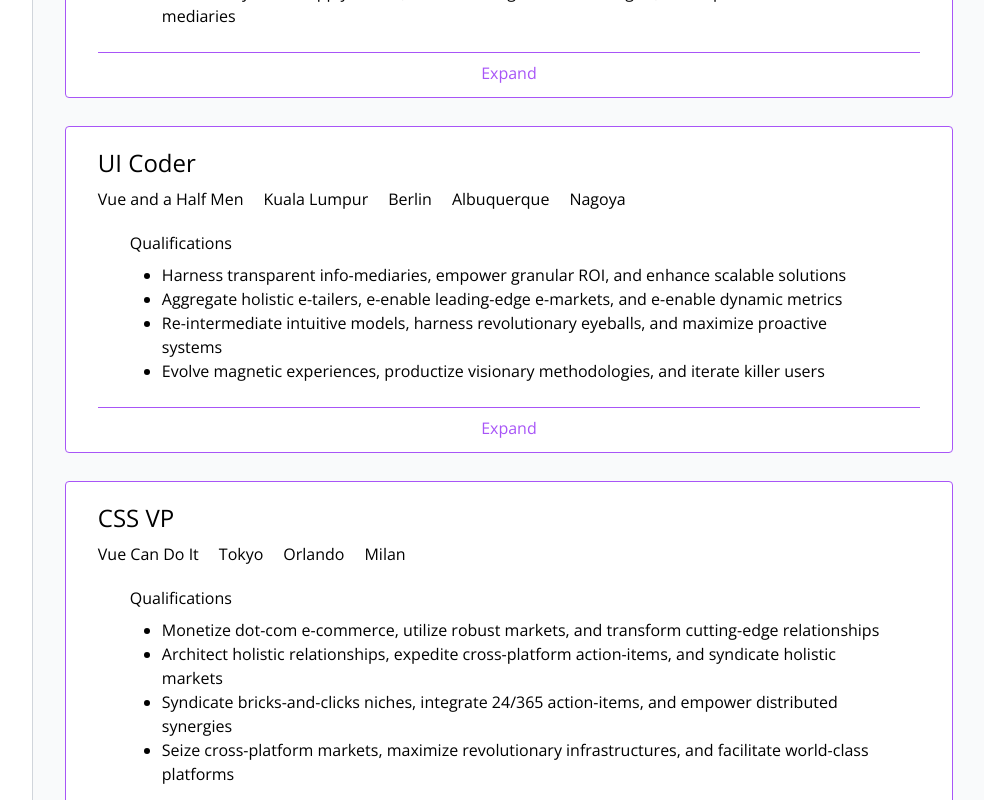
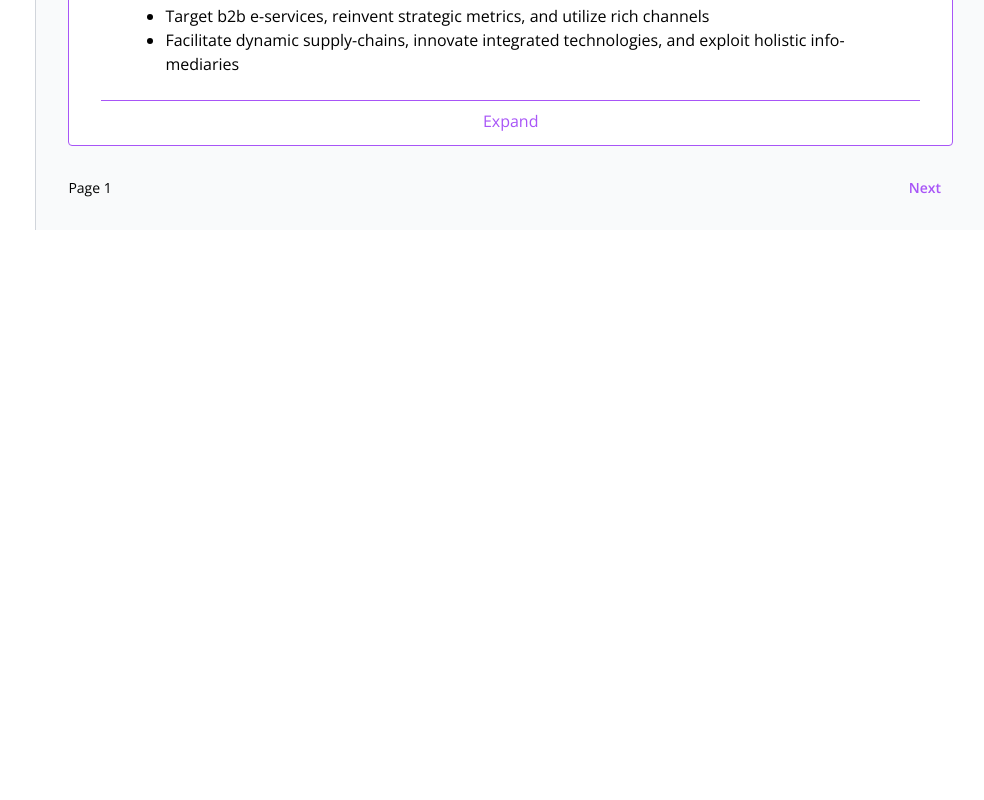
Before and after one commit to jowen-abucejo/job-search, a Vue app: page /#/jobs/results in a window 1280 px wide. Shown: the part 3680-4480 px from the top of the page, without its empty margins (295-1279 px from the left). After the commit the page ends 3910 px from the top, so only its background shows below. Built offline with nearby package versions, Linux system fonts and the light colour scheme; data requests are answered from the project's data file.

Commit message:
Add pagination to job list component

```diff
--- a/src/components/JobResults/JobList.vue
+++ b/src/components/JobResults/JobList.vue
@@ -10,6 +10,31 @@
     };
   },
   components: { JobListing },
+  computed: {
+    currentPage() {
+      return Number.parseInt(this.$route.query.page || "1");
+    },
+    pageSize() {
+      return Number.parseInt(this.$route.query.size || "10");
+    },
+    displayedJobs() {
+      const jobPerPage = this.$route.query.size || "10";
+      const firstJobIndex = (this.currentPage - 1) * this.pageSize;
+      const lastJobIndex = this.currentPage * this.pageSize;
+      return this.jobs.slice(firstJobIndex, lastJobIndex);
+    },
+    previousPage() {
+      const previousPage = this.currentPage - 1;
+
+      return previousPage >= 1 ? previousPage : undefined;
+    },
+    nextPage() {
+      const nextPage = this.currentPage + 1;
+      const maxPage = Math.ceil(this.jobs.length / this.pageSize);
+
+      return nextPage <= maxPage ? nextPage : undefined;
+    },
+  },
   async mounted() {
     const response = await axios.get("http://localhost:3000/jobs");
     this.jobs = response.data;
@@ -20,7 +45,33 @@
 <template>
   <main class="min-h-screen flex-auto bg-gray-50 p-8">
     <ol>
-      <JobListing v-for="job in jobs" :key="job.id" :job="job" />
+      <JobListing v-for="job in displayedJobs" :key="job.id" :job="job" />
     </ol>
+
+    <div class="mx-auto mt-8">
+      <div class="flex flex-row flex-nowrap">
+        <p class="flex-grow text-sm">Page {{ currentPage }}</p>
+        <div class="flex items-center justify-center">
+          <router-link
+            v-if="previousPage"
+            :to="{
+              name: 'JobResults',
+              query: { page: previousPage, size: pageSize },
+            }"
+            class="mx-3 text-sm font-semibold text-purple-500"
+            >Previous</router-link
+          >
+          <router-link
+            v-if="nextPage"
+            :to="{
+              name: 'JobResults',
+              query: { page: nextPage, size: pageSize },
+            }"
+            class="mx-3 text-sm font-semibold text-purple-500"
+            >Next</router-link
+          >
+        </div>
+      </div>
+    </div>
   </main>
 </template>
--- a/src/router/index.js
+++ b/src/router/index.js
@@ -9,6 +9,12 @@
   { path: "/jobs/results/:id", name: "JobDetails", component: JobDetailsPage },
 ];
 
-const router = createRouter({ history: createWebHashHistory(), routes });
+const router = createRouter({
+  history: createWebHashHistory(),
+  routes,
+  scrollBehavior() {
+    return { top: 0, left: 0, behavior: "smooth" };
+  },
+});
 
 export default router;
```
